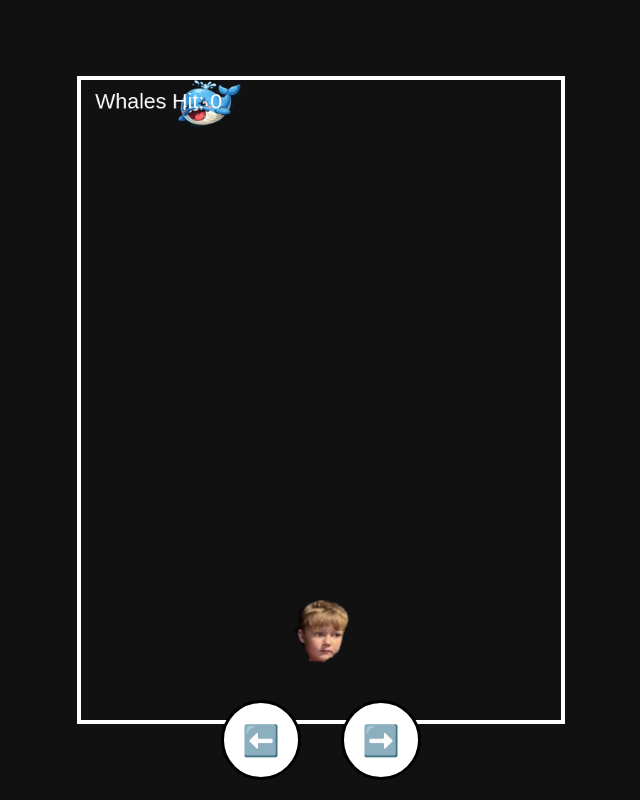
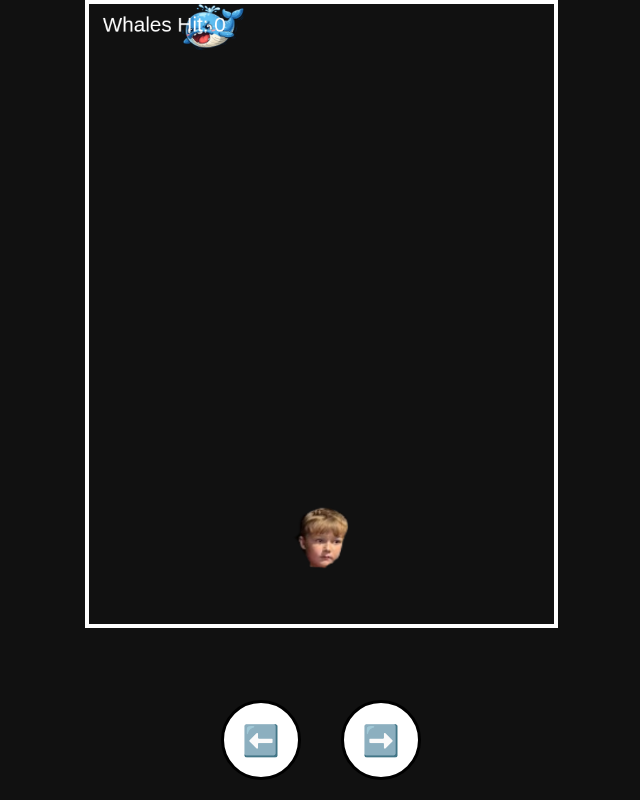
Before and after one commit to gogo1667/camden-whale-dodger, a plain HTML site: page index.html in a window 1280 px wide. Shown: the whole page, without its empty margins (319-959 px from the left). Drawn offline with Linux system fonts and the light colour scheme.

Commit message:
Separated canvas from controls

```diff
--- a/game.js
+++ b/game.js
@@ -15,7 +15,9 @@
   let baseWidth = 675;
   let baseHeight = 900;
 
-  let availableHeight = window.innerHeight - 160;
+  let controlSpace = 180; // arrows + safari bar
+
+  let availableHeight = window.innerHeight - controlSpace;
 
   let scale = Math.min(
     window.innerWidth / baseWidth,
@@ -30,6 +32,7 @@
   canvas.width = baseWidth;
   canvas.height = baseHeight;
 }
+
 
 
 
--- a/style.css
+++ b/style.css
@@ -13,15 +13,15 @@
 }
 
 #gameContainer {
-  flex: 1;
+  border: 4px solid white;
   display: flex;
+  justify-content: center;
   align-items: center;
-  justify-content: center;
 }
 
-canvas {
+/* canvas {
   border: 4px solid white;
-}
+} */
 
 #controls {
   position: fixed;
```
